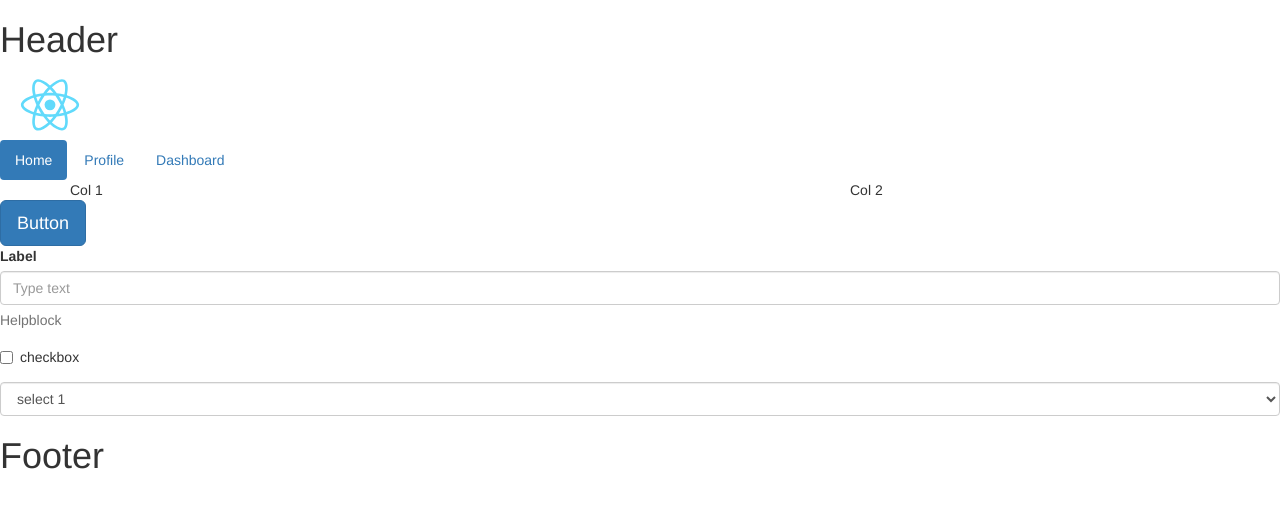
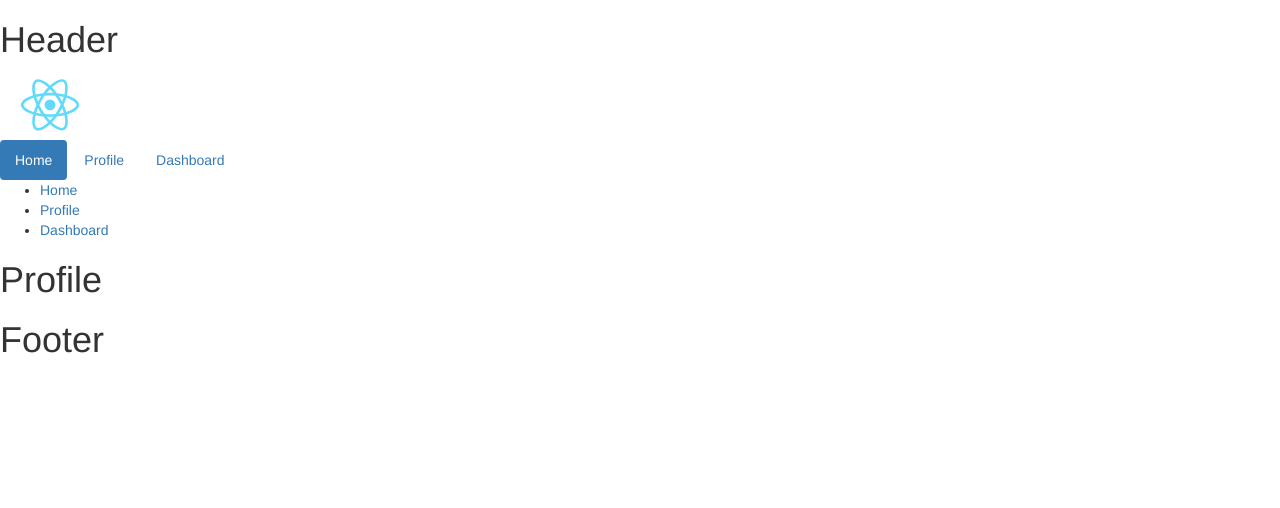
Before and after one commit to marcindomanski1/react, a React (Create React App) app: page /profile in a window 1280 px wide. Shown: the top 508 px of the page. Built offline with nearby package versions, Linux system fonts and the light colour scheme.

Commit message:
added react router

```diff
--- a/package.json
+++ b/package.json
@@ -6,6 +6,7 @@
     "react": "^16.1.1",
     "react-bootstrap": "^0.31.5",
     "react-dom": "^16.1.1",
+    "react-router-dom": "^4.2.2",
     "react-scripts": "1.0.17"
   },
   "scripts": {
--- a/src/components/App.js
+++ b/src/components/App.js
@@ -2,13 +2,32 @@ import React from 'react';
 import Header from './Header';
 import Footer from './Footer';
 import Home from './Home';
+import Profile from './Profile';
+import Dashboard from './Dashbaord';
+
+import {
+    BrowserRouter as Router,
+    Route,
+    Link
+} from 'react-router-dom';
 
 const App = () => {
-    return (<div>
-        <Header/>
-        <Home/>
-        <Footer/>
-    </div>);
+    return (
+        <Router>
+            <div>
+                <Header/>
+                <ul>
+                    <li><Link to="/">Home</Link></li>
+                    <li><Link to="/profile">Profile</Link></li>
+                    <li><Link to="/dashboard">Dashboard</Link></li>
+                </ul>
+                <Route exact path="/" component={Home}/>
+                <Route path="/profile" component={Profile}/>
+                <Route path="/dashboard" component={Dashboard}/>
+            <Footer/>
+            </div>
+        </Router>
+    );
 };
 
 export default App;
--- /dev/null
+++ b/src/components/Dashbaord.js
@@ -0,0 +1,9 @@
+import React from 'react';
+
+const Dashboard = () => {
+    return (<div>
+        <h1>Dashboard</h1>
+    </div>);
+};
+
+export default Dashboard;
--- /dev/null
+++ b/src/components/Profile.js
@@ -0,0 +1,9 @@
+import React from 'react';
+
+const Profile = () => {
+    return (<div>
+        <h1>Profile</h1>
+    </div>);
+};
+
+export default Profile;
```
